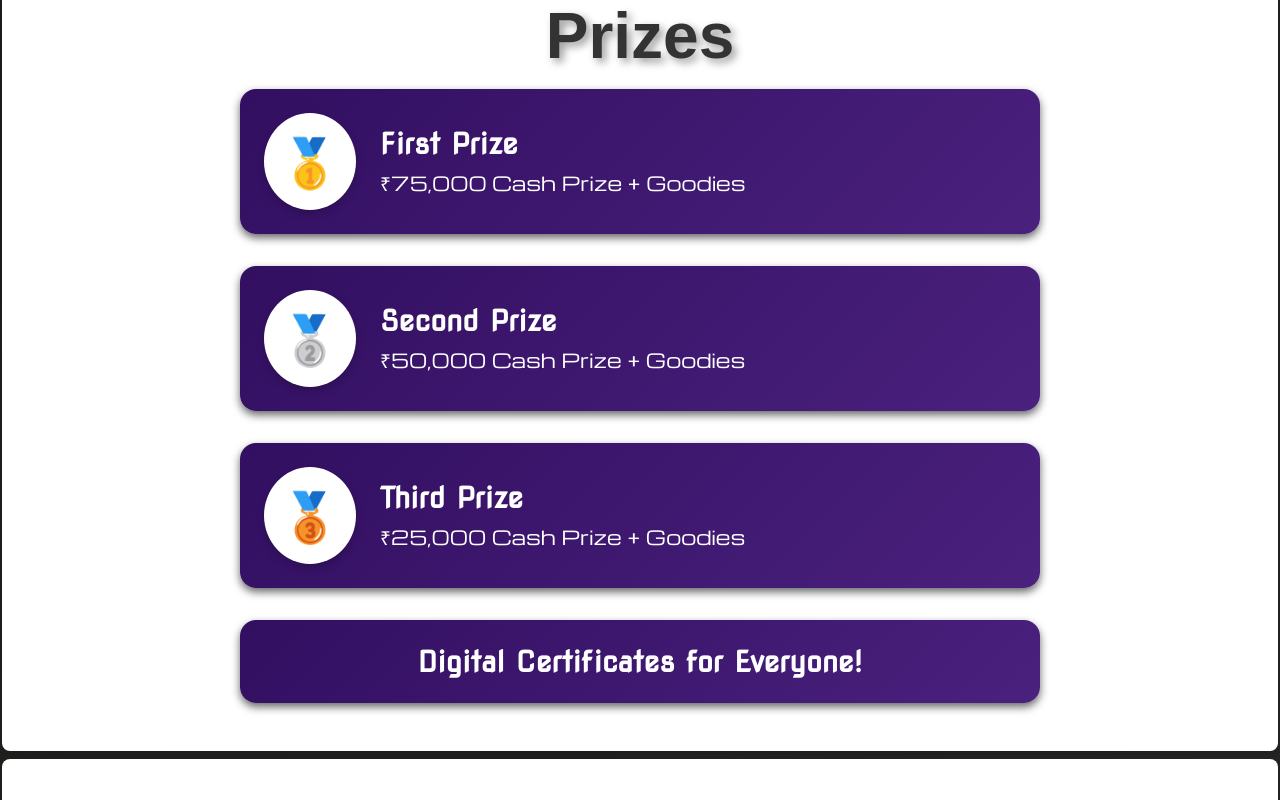
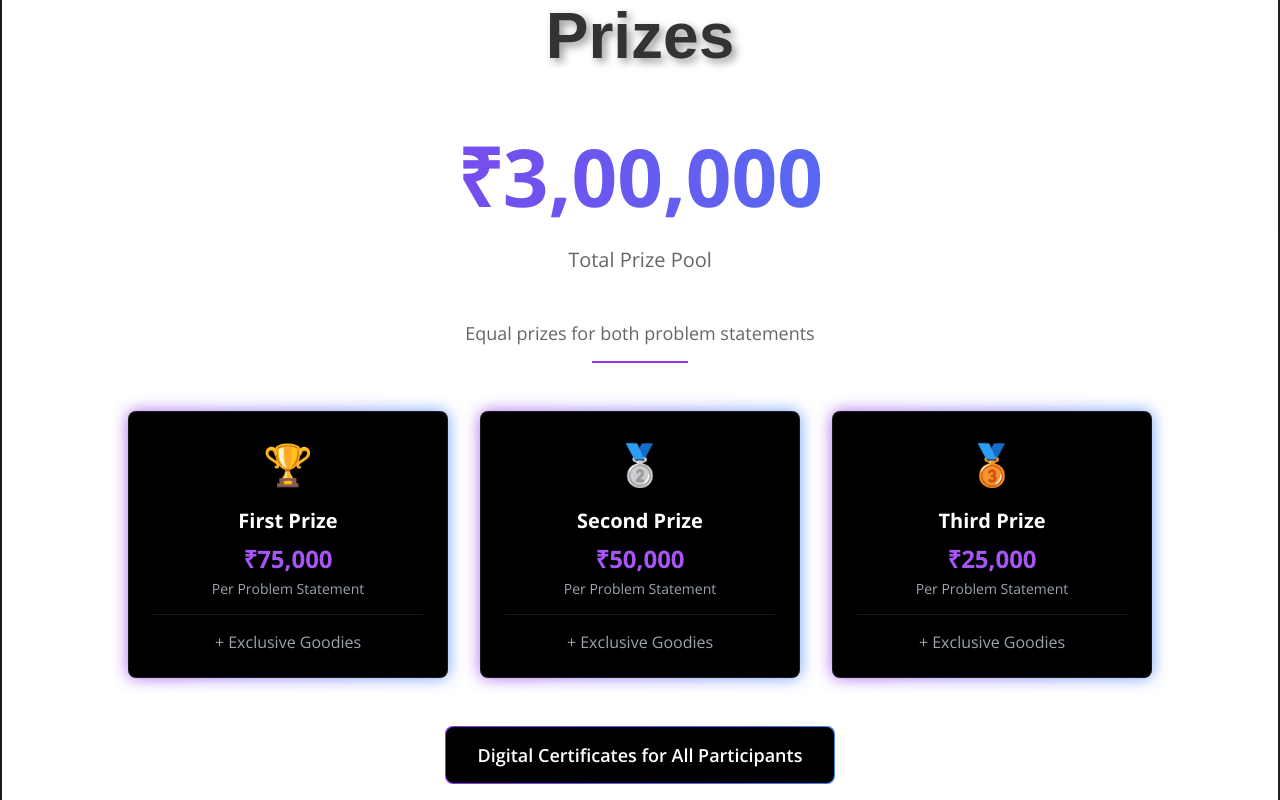
Before and after one commit to The-Coder-Kishor/felicity_hackathon, a Next.js app: page / in a window 1280 px wide. Shown: the part 1500-2300 px from the top of the page. Built offline with nearby package versions, Linux system fonts and the light colour scheme; a web font is replaced by a local one.

Commit message:
prizes temp

```diff
--- a/src/app/page.js
+++ b/src/app/page.js
@@ -78,32 +78,84 @@ export default function Home() {
       {/* Prizes Section */}
       <section id="prizes" className={styles.section}>
         <h2 className={styles.sectionTitle}>Prizes</h2>
-        <ul className={styles.prizesList}>
-          <li className={styles.prizeItem}>
-            <div className={styles.prizeIcon}>🥇</div>
-            <div className={styles.prizeDetails}>
-              <h3 className={styles.prizeTitle}>First Prize</h3>
-              <p className={styles.prizeDescription}>₹75,000 Cash Prize + Goodies</p>
-            </div>
-          </li>
-          <li className={styles.prizeItem}>
-            <div className={styles.prizeIcon}>🥈</div>
-            <div className={styles.prizeDetails}>
-              <h3 className={styles.prizeTitle}>Second Prize</h3>
-              <p className={styles.prizeDescription}>₹50,000 Cash Prize + Goodies</p>
-            </div>
-          </li>
-          <li className={styles.prizeItem}>
-            <div className={styles.prizeIcon}>🥉</div>
-            <div className={styles.prizeDetails}>
-              <h3 className={styles.prizeTitle}>Third Prize</h3>
-              <p className={styles.prizeDescription}>₹25,000 Cash Prize + Goodies</p>
-            </div>
-          </li>
-          <li className={`${styles.prizeItem} ${styles.justcentre}`}>
-            <h3 className={styles.prizeTitle}>Digital Certificates for Everyone!</h3>
-          </li>
-        </ul>
+        <section className={styles.prizesSection}>
+  <div className={styles.prizesContainer}>
+    {/* Total Prize Pool */}
+    <div className={styles.prizesTotalWrapper}>
+      <h2 className={styles.prizesTotalAmount}>₹3,00,000</h2>
+      <p className={styles.prizesTotalText}>Total Prize Pool</p>
+    </div>
+
+    {/* Prize Distribution Info */}
+    <div className={styles.prizesDistributionInfo}>
+      <p className={styles.prizesDistributionText}>
+        Equal prizes for both problem statements
+      </p>
+      <div className={styles.prizesDivider}></div>
+    </div>
+
+    {/* Prize Cards */}
+    <div className={styles.prizesCardGrid}>
+      {/* First Prize Card */}
+      <div className={styles.prizesCardWrapper}>
+        <div className={styles.prizesCardGlow}></div>
+        <div className={styles.prizesCard}>
+          <div className={styles.prizesEmoji}>🏆</div>
+          <h3 className={styles.prizesCardTitle}>First Prize</h3>
+          <div className={styles.prizesAmountWrapper}>
+            <p className={styles.prizesAmount}>₹75,000</p>
+            <p className={styles.prizesPerStatement}>Per Problem Statement</p>
+          </div>
+          <div className={styles.prizesExtras}>
+            <p className={styles.prizesExtrasText}>+ Exclusive Goodies</p>
+          </div>
+        </div>
+      </div>
+
+      {/* Second Prize Card */}
+      <div className={styles.prizesCardWrapper}>
+        <div className={styles.prizesCardGlow}></div>
+        <div className={styles.prizesCard}>
+          <div className={styles.prizesEmoji}>🥈</div>
+          <h3 className={styles.prizesCardTitle}>Second Prize</h3>
+          <div className={styles.prizesAmountWrapper}>
+            <p className={styles.prizesAmount}>₹50,000</p>
+            <p className={styles.prizesPerStatement}>Per Problem Statement</p>
+          </div>
+          <div className={styles.prizesExtras}>
+            <p className={styles.prizesExtrasText}>+ Exclusive Goodies</p>
+          </div>
+        </div>
+      </div>
+
+      {/* Third Prize Card */}
+      <div className={styles.prizesCardWrapper}>
+        <div className={styles.prizesCardGlow}></div>
+        <div className={styles.prizesCard}>
+          <div className={styles.prizesEmoji}>🥉</div>
+          <h3 className={styles.prizesCardTitle}>Third Prize</h3>
+          <div className={styles.prizesAmountWrapper}>
+            <p className={styles.prizesAmount}>₹25,000</p>
+            <p className={styles.prizesPerStatement}>Per Problem Statement</p>
+          </div>
+          <div className={styles.prizesExtras}>
+            <p className={styles.prizesExtrasText}>+ Exclusive Goodies</p>
+          </div>
+        </div>
+      </div>
+    </div>
+
+    {/* Additional Perks */}
+    <div className={styles.prizesCertificateWrapper}>
+      <div className={styles.prizesCertificateBox}>
+        <p className={styles.prizesCertificateText}>
+          Digital Certificates for All Participants
+        </p>
+      </div>
+    </div>
+  </div>
+</section>
+
       </section>
 
 
--- a/src/app/page.module.css
+++ b/src/app/page.module.css
@@ -249,70 +249,194 @@ html {
   font-size: 3rem;
   margin-bottom: 1rem;
 }
+/* PrizesSection.css */
+.prizesSection {
+  width: 100%;
+  padding: 2rem 1rem;
+}
 
-/* Prizes Section */
-.prizesList {
-  list-style: none;
-  padding: 0;
+.prizesContainer {
+  max-width: 1024px;
   margin: 0 auto;
-  max-width: 800px;
+}
+
+.prizesTotalWrapper {
+  text-align: center;
+  margin-bottom: 3rem;
+}
+
+.prizesTotalAmount {
+  font-size: 4rem;
+  font-weight: bold;
+  margin-bottom: 1rem;
+  background: linear-gradient(to right, #9333ea, #3b82f6);
+  -webkit-background-clip: text;
+  background-clip: text;
+  color: transparent;
+}
+
+.prizesTotalText {
+  font-size: 1.25rem;
+  color: #666;
+}
+
+.prizesDistributionInfo {
+  text-align: center;
+  margin-bottom: 3rem;
+}
+
+.prizesDistributionText {
+  font-size: 1.125rem;
+  color: #666;
+  margin-bottom: 1rem;
+}
+
+.prizesDivider {
+  width: 6rem;
+  height: 2px;
+  background: #9333ea;
+  margin: 0 auto;
+}
+
+.prizesCardGrid {
+  display: grid;
+  grid-template-columns: repeat(1, 1fr);
+  gap: 2rem;
+  margin-bottom: 3rem;
+}
+
+@media (min-width: 768px) {
+  .prizesCardGrid {
+    grid-template-columns: repeat(3, 1fr);
+  }
+}
+
+
+.prizesCardWrapper {
+  position: relative;
+  transition: transform 0.3s ease, box-shadow 0.3s ease;
+}
+
+
+
+.prizesCardWrapper:hover .prizesCardGlow {
+  opacity: 1;
+  filter: blur(12px);
+  animation: rotateGradient 3s infinite linear;
+}
+
+.prizesCardWrapper:hover {
+  transform: translateY(-10px); /* Lift effect */
+  box-shadow: 0px 10px 20px rgba(147, 51, 234, 0.5), 0px 10px 20px rgba(59, 130, 246, 0.5); /* Enhanced shadow */
+}
+
+.prizesCardGlow {
+  position: absolute;
+  inset: 0;
+  background: linear-gradient(to right, #9333ea, #3b82f6);
+  border-radius: 0.5rem;
+  opacity: 0.75;
+  filter: blur(8px);
+  transition: opacity 0.3s ease, filter 0.3s ease;
+}
+
+.prizesCard {
+  position: relative;
+  background: #000;
+  border-radius: 0.5rem;
+  padding: 1.5rem;
+  border: 1px solid rgba(255, 255, 255, 0.1);
+  height: 100%;
   display: flex;
   flex-direction: column;
-  gap: 2rem;
+  align-items: center;
+  z-index: 1; /* Ensure the card stays above the glow */
 }
 
-.prizeItem {
-  display: flex;
-  align-items: center;
-  gap: 1.5rem;
-  background: linear-gradient(135deg, #320F61, #62339A);
-  color: white;
-  padding: 1.5rem;
-  border-radius: 16px;
-  box-shadow: 0 4px 8px rgba(0, 0, 0, 0.6);
-  transition: transform 0.3s ease, box-shadow 0.3s ease, background 0.5s ease;
-  background-size: 200% 200%;
-  /* For gradient animation */
+
+.prizesEmoji {
+  font-size: 2.5rem;
+  margin-bottom: 1rem;
 }
 
-.prizeItem:hover {
-  transform: scale(1.05);
-  box-shadow: 0 6px 12px rgba(0, 0, 0, 0.3);
-  background: linear-gradient(135deg, #320F61, #9272BA);
+.prizesCardTitle {
+  font-size: 1.25rem;
+  font-weight: bold;
+  color: #fff;
+  margin-bottom: 0.5rem;
 }
 
-.justcentre {
-  justify-content: center;
+.prizesAmountWrapper {
+  text-align: center;
 }
 
-.prizeIcon {
-  font-size: 3rem;
-  flex-shrink: 0;
-  background: white;
-  color: #5c67f2;
-  padding: 1rem;
-  border-radius: 50%;
-  display: flex;
-  align-items: center;
-  justify-content: center;
-  box-shadow: 0 4px 8px rgba(0, 0, 0, 0.2);
+.prizesAmount {
+  font-size: 1.5rem;
+  font-weight: bold;
+  color: #a855f7;
+  margin-bottom: 0.25rem;
 }
 
-.prizeDetails {
-  text-align: left;
+.prizesPerStatement {
+  font-size: 0.875rem;
+  color: #9ca3af;
 }
 
-.prizeTitle {
-  font-family: 'Nova Square', sans-serif;
-  font-size: 1.8rem;
-  margin: 0;
-  font-weight: bold;
+.prizesExtras {
+  margin-top: 1rem;
+  padding-top: 1rem;
+  border-top: 1px solid rgba(255, 255, 255, 0.1);
+  width: 100%;
+  text-align: center;
 }
 
-.prizeDescription {
-  font-family: 'Michroma', sans-serif;
-  font-size: 1.2rem;
-  margin: 0.5rem 0 0;
+.prizesExtrasText {
+  color: #9ca3af;
+}
+
+.prizesCertificateWrapper {
+  text-align: center;
+}
+
+.prizesCertificateBox {
+  display: inline-block;
+  background: linear-gradient(to right, #9333ea, #3b82f6);
+  padding: 1px;
+  border-radius: 0.5rem;
+}
+
+.prizesCertificateText {
+  background: #000;
+  color: #fff;
+  font-size: 1.125rem;
+  font-weight: 600;
+  padding: 1rem 2rem;
+  border-radius: 0.5rem;
+}
+
+@media (min-width: 768px) {
+  .prizesTotalAmount {
+    font-size: 5rem;
+  }
+}
+
+
+@keyframes rotateGradient {
+  0% {
+    background: linear-gradient(to right, #9333ea, #3b82f6);
+  }
+  25% {
+    background: linear-gradient(to bottom, #9333ea, #3b82f6);
+  }
+  50% {
+    background: linear-gradient(to left, #9333ea, #3b82f6);
+  }
+  75% {
+    background: linear-gradient(to top, #9333ea, #3b82f6);
+  }
+  100% {
+    background: linear-gradient(to right, #9333ea, #3b82f6);
+  }
 }
 
 
```
